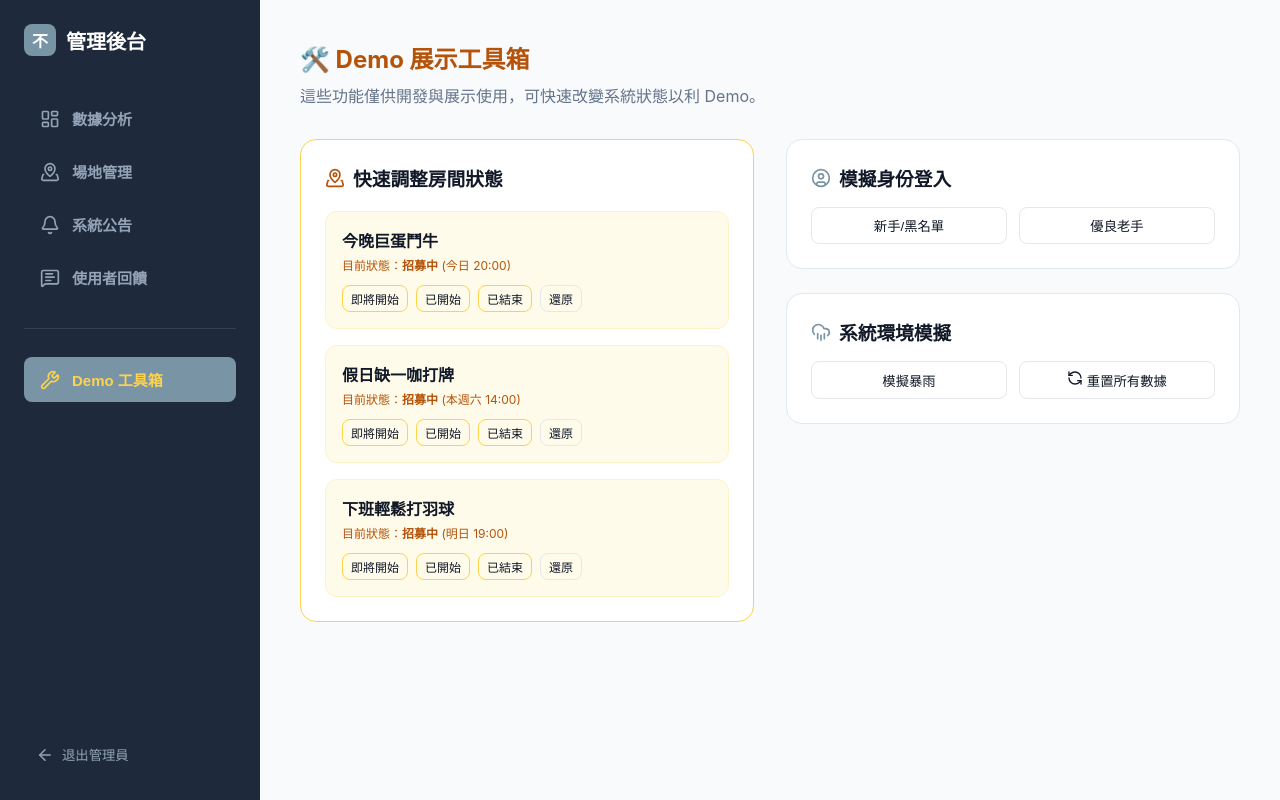
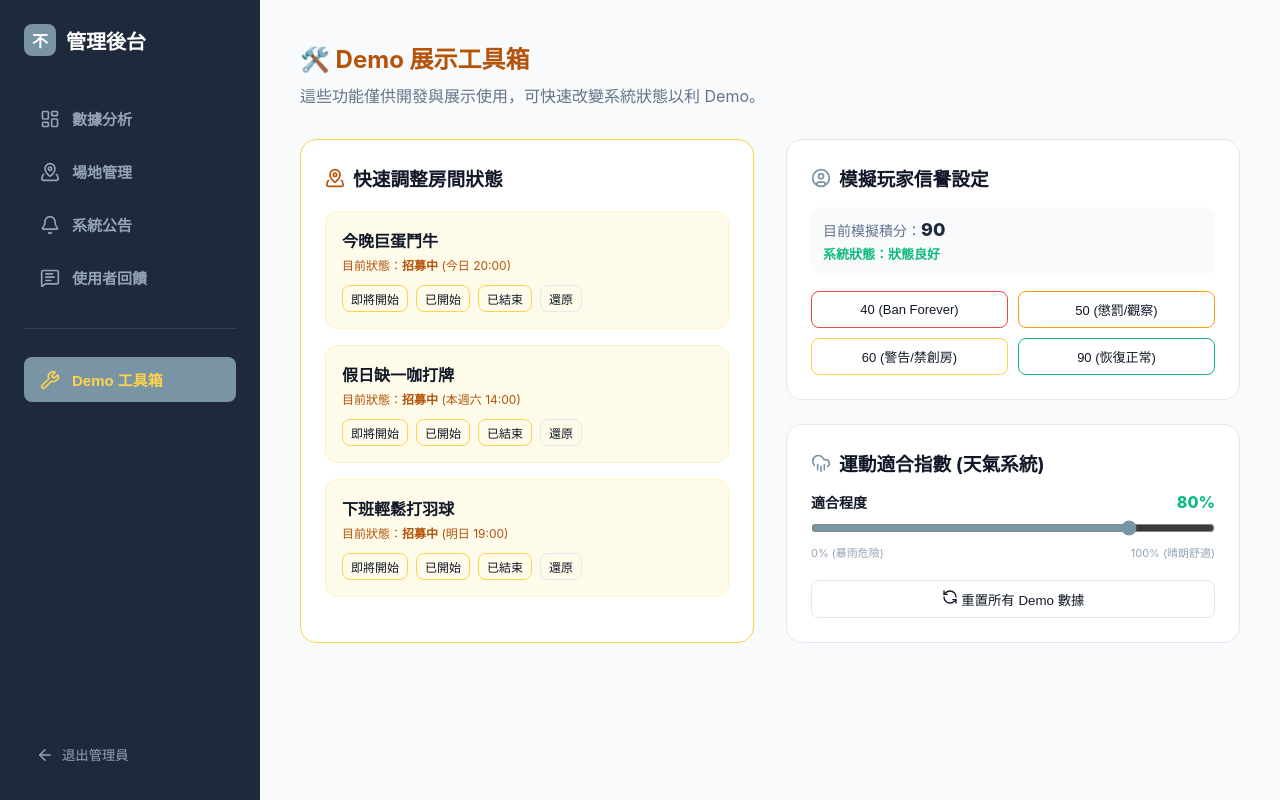
Before and after one commit to B1329041/database_web, a React (Vite) app: page /nojo/admin in a window 1280 px wide. Both pictures are taken after a click on the button "Demo 工具箱". Built offline with nearby package versions, Linux system fonts and the light colour scheme.

Commit message:
feat: refine Demo Toolkit with precise reputation status controls and weather suitability slider

```diff
--- a/src/pages/Admin.jsx
+++ b/src/pages/Admin.jsx
@@ -37,10 +37,21 @@ function Admin() {
   const [newVenue, setNewVenue] = useState({ name: '', city: '桃園市', district: '', facilities: '' });
   const [newAnnouncement, setNewAnnouncement] = useState({ title: '', content: '' });
 
+  // Demo 工具相關狀態
+  const [demoReputation, setDemoReputation] = useState(90);
+  const [weatherIndex, setWeatherIndex] = useState(80);
+
   // Demo 工具相關邏輯
   const handleUpdatePartyStatus = (id, newStatus, newTime) => {
     setParties(parties.map(p => p.id === id ? { ...p, status: newStatus, time: newTime || p.time } : p));
     alert(`房間狀態已變更為：${newStatus}`);
+  };
+
+  const getReputationStatus = (score) => {
+    if (score <= 40) return { label: '永久停權 (Ban Forever)', color: '#ef4444' };
+    if (score <= 50) return { label: '觀察中 (重回 65, +0.5d 懲罰)', color: '#f59e0b' };
+    if (score <= 60) return { label: '警告 (禁開房間)', color: '#fcd34d' };
+    return { label: '狀態良好', color: '#10b981' };
   };
 
   const handleAddVenue = (e) => {
@@ -422,14 +433,26 @@ function Admin() {
                 {/* 身份快速切換 */}
                 <div style={{ backgroundColor: 'white', padding: '24px', borderRadius: '16px', border: '1px solid #e2e8f0' }}>
                   <h3 style={{ marginBottom: '16px', display: 'flex', alignItems: 'center', gap: '8px' }}>
-                    <UserCircle size={20} color="#7995a5" /> 模擬身份登入
+                    <UserCircle size={20} color="#7995a5" /> 模擬玩家信譽設定
                   </h3>
-                  <div style={{ display: 'flex', gap: '12px' }}>
-                    <button className="btn-outline" style={{ flex: 1 }} onClick={() => alert('已模擬：新手用戶登入 (信譽 60)')}>
-                      新手/黑名單
+                  <div style={{ padding: '12px', backgroundColor: '#f8fafc', borderRadius: '12px', marginBottom: '16px' }}>
+                    <div style={{ fontSize: '14px', color: '#64748b' }}>目前模擬積分：<span style={{ fontWeight: '800', fontSize: '18px', color: '#1e293b' }}>{demoReputation}</span></div>
+                    <div style={{ fontSize: '13px', fontWeight: '700', color: getReputationStatus(demoReputation).color, marginTop: '4px' }}>
+                      系統狀態：{getReputationStatus(demoReputation).label}
+                    </div>
+                  </div>
+                  <div style={{ display: 'grid', gridTemplateColumns: '1fr 1fr', gap: '10px' }}>
+                    <button className="btn-outline" style={{ fontSize: '13px', borderColor: '#ef4444' }} onClick={() => setDemoReputation(40)}>
+                      40 (Ban Forever)
                     </button>
-                    <button className="btn-outline" style={{ flex: 1 }} onClick={() => alert('已模擬：資深用戶登入 (信譽 99)')}>
-                      優良老手
+                    <button className="btn-outline" style={{ fontSize: '13px', borderColor: '#f59e0b' }} onClick={() => setDemoReputation(50)}>
+                      50 (懲罰/觀察)
+                    </button>
+                    <button className="btn-outline" style={{ fontSize: '13px', borderColor: '#fcd34d' }} onClick={() => setDemoReputation(60)}>
+                      60 (警告/禁創房)
+                    </button>
+                    <button className="btn-outline" style={{ fontSize: '13px', borderColor: '#10b981' }} onClick={() => setDemoReputation(90)}>
+                      90 (恢復正常)
                     </button>
                   </div>
                 </div>
@@ -437,16 +460,33 @@ function Admin() {
                 {/* 天氣/系統狀態控制 */}
                 <div style={{ backgroundColor: 'white', padding: '24px', borderRadius: '16px', border: '1px solid #e2e8f0' }}>
                   <h3 style={{ marginBottom: '16px', display: 'flex', alignItems: 'center', gap: '8px' }}>
-                    <CloudRain size={20} color="#7995a5" /> 系統環境模擬
+                    <CloudRain size={20} color="#7995a5" /> 運動適合指數 (天氣系統)
                   </h3>
-                  <div style={{ display: 'flex', gap: '12px' }}>
-                    <button className="btn-outline" style={{ flex: 1 }} onClick={() => alert('天氣已變更為：暴雨 (暫停戶外推薦)')}>
-                      模擬暴雨
-                    </button>
-                    <button className="btn-outline" style={{ flex: 1 }} onClick={() => alert('系統已重置為初始狀態')}>
-                      <RefreshCcw size={16} /> 重置所有數據
-                    </button>
+                  <div style={{ marginBottom: '20px' }}>
+                    <div style={{ display: 'flex', justifyContent: 'space-between', marginBottom: '8px' }}>
+                      <span style={{ fontSize: '14px', fontWeight: '700' }}>適合程度</span>
+                      <span style={{ fontSize: '16px', fontWeight: '800', color: weatherIndex > 50 ? '#10b981' : '#ef4444' }}>{weatherIndex}%</span>
+                    </div>
+                    <input
+                      type="range"
+                      min="0"
+                      max="100"
+                      value={weatherIndex}
+                      onChange={(e) => setWeatherIndex(parseInt(e.target.value, 10))}
+                      style={{ width: '100%', cursor: 'pointer', accentColor: '#7995a5' }}
+                    />
+                    <div style={{ display: 'flex', justifyContent: 'space-between', fontSize: '11px', color: '#94a3b8', marginTop: '4px' }}>
+                      <span>0% (暴雨危險)</span>
+                      <span>100% (晴朗舒適)</span>
+                    </div>
                   </div>
+                  <button className="btn-outline" style={{ width: '100%' }} onClick={() => {
+                    setDemoReputation(90);
+                    setWeatherIndex(80);
+                    alert('系統已重置為初始狀態');
+                  }}>
+                    <RefreshCcw size={16} /> 重置所有 Demo 數據
+                  </button>
                 </div>
 
               </div>
```
